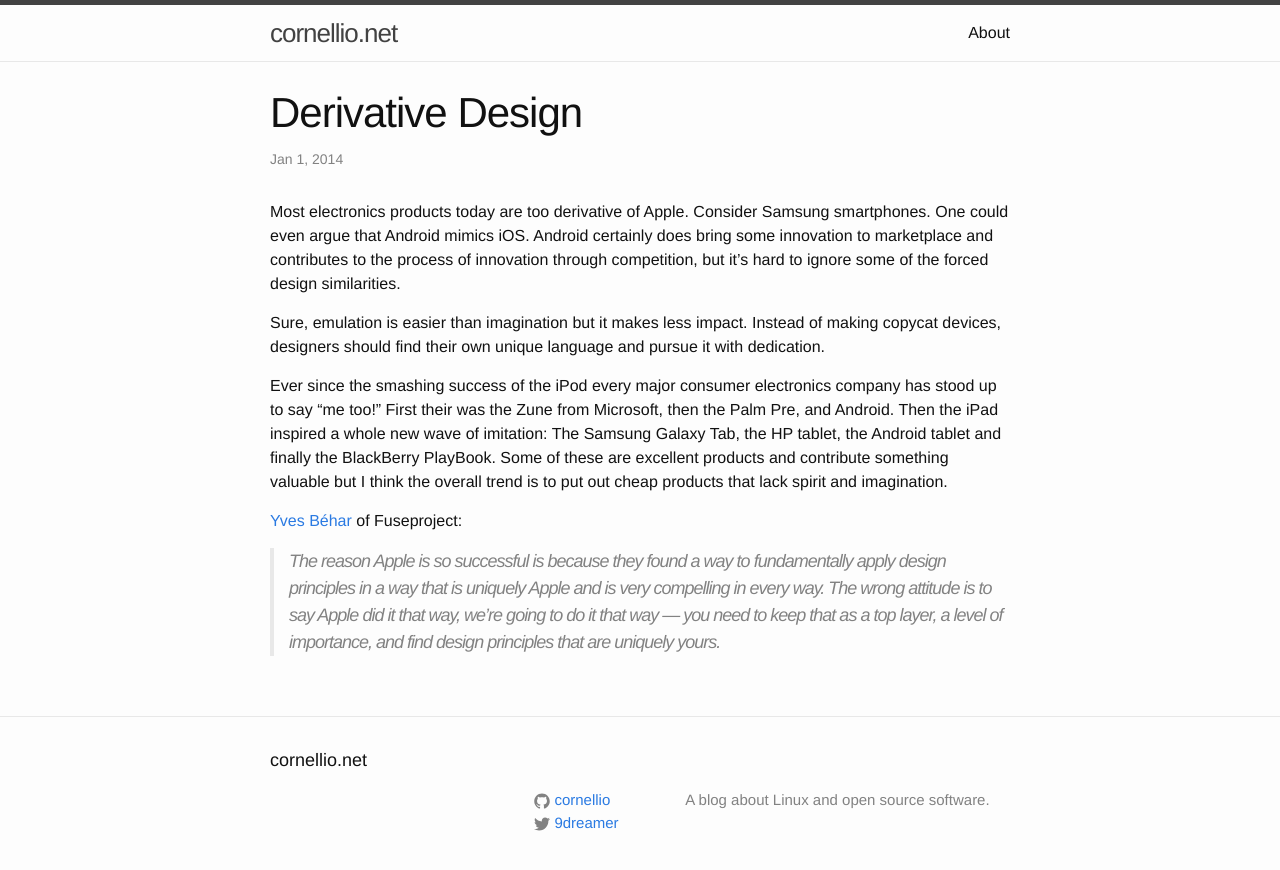
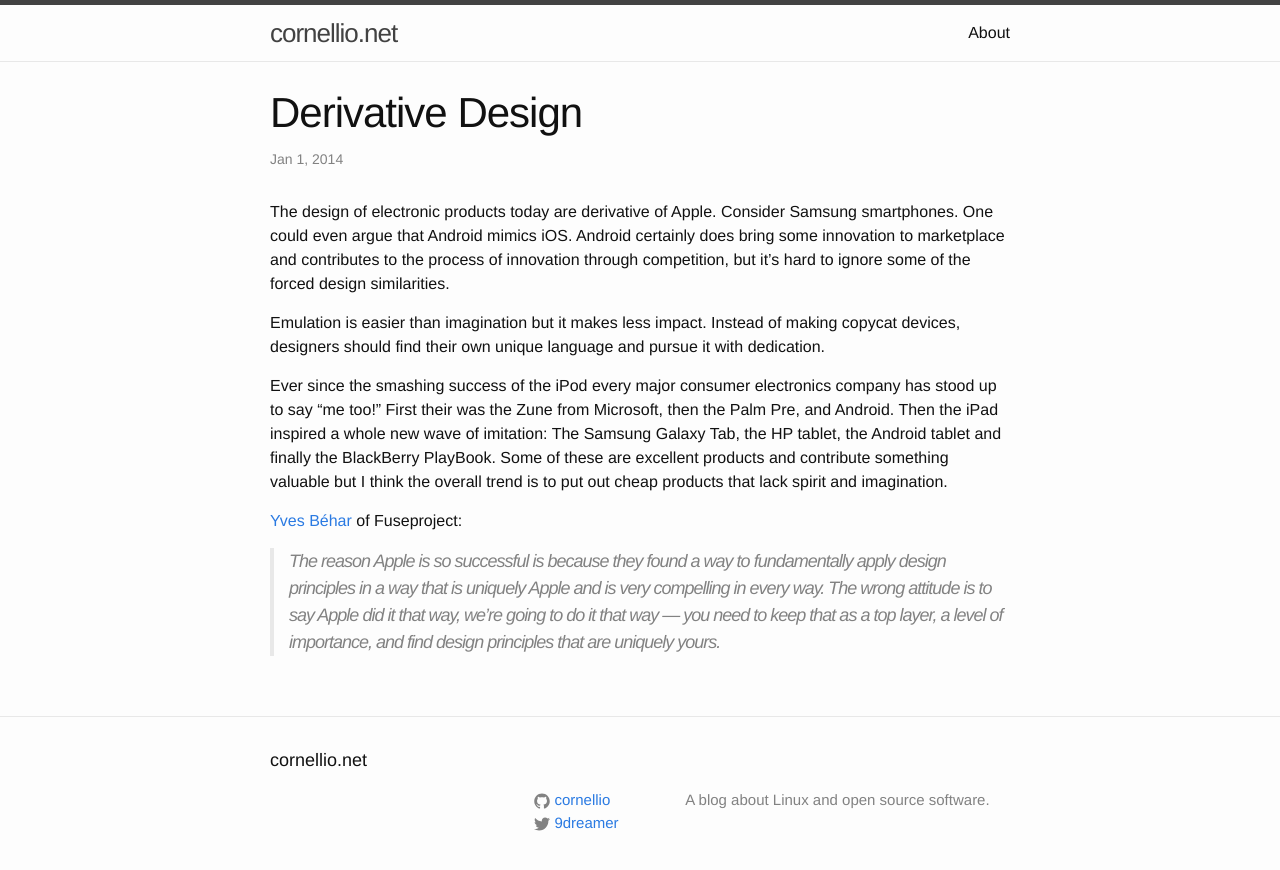
Before and after one commit to Cornellio/jekyll-blog, a Jekyll site: the page built from _posts/2014-01-01-derivative-design.md, in a window 1280 px wide. Shown: the top 870 px of the page. Built offline with Jekyll 4.4.1, drawn with Linux system fonts in a browser that asks for light colours.

Commit message:
update site

```diff
--- a/_posts/2014-01-01-derivative-design.md
+++ b/_posts/2014-01-01-derivative-design.md
@@ -5,9 +5,9 @@ date:   2014-01-01 15:02:00
 categories: desgin
 ---
 
-Most electronics products today are too derivative of Apple. Consider Samsung smartphones.  One could even argue that Android mimics iOS. Android certainly does bring some innovation to marketplace and contributes to the process of innovation through competition, but it's hard to ignore some of the forced design similarities.
+The design of electronic products today are derivative of Apple. Consider Samsung smartphones. One could even argue that Android mimics iOS. Android certainly does bring some innovation to marketplace and contributes to the process of innovation through competition, but it's hard to ignore some of the forced design similarities.
 
-Sure, emulation is easier than imagination but it makes less impact.  Instead of making copycat devices, designers should find their own unique language and pursue it with dedication.
+Emulation is easier than imagination but it makes less impact.  Instead of making copycat devices, designers should find their own unique language and pursue it with dedication.
 
 Ever since the smashing success of the iPod every major consumer electronics company has stood up to say "me too!" First their was the Zune from Microsoft, then the Palm Pre, and Android. Then the iPad inspired a whole new wave of imitation: The Samsung Galaxy Tab, the HP tablet, the Android tablet and finally the BlackBerry PlayBook. Some of these are excellent products and contribute something valuable but I think the overall trend is to put out cheap products that lack spirit and imagination.
 
```
Also changed, not shown: _posts/2014-12-10-mystery.md (+1 -1 lines).
